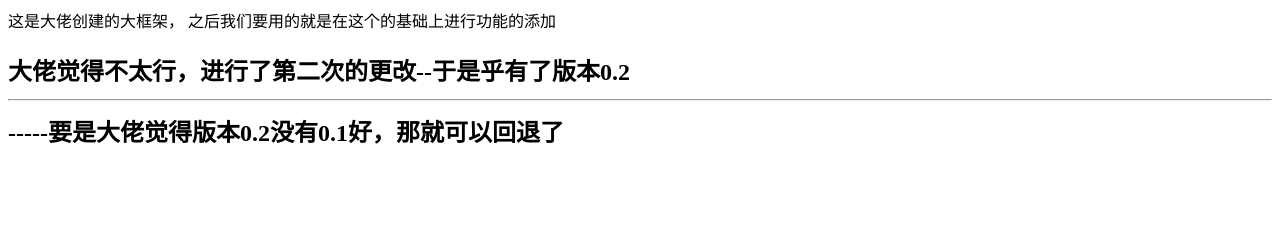
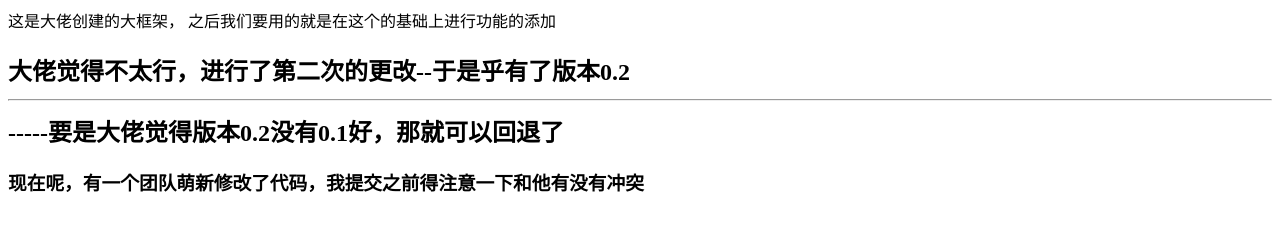
Before and after one commit to magicSweets/git-demo2, a plain HTML site: page index.html in a window 1280 px wide. Drawn offline with Linux system fonts and the light colour scheme.

Commit message:
我的第三次，这次伴随着新成员代码的加入，我需要拉取一下最新版本，来看看我们有没有冲突

```diff
--- a/index.html
+++ b/index.html
@@ -3,3 +3,7 @@
     大佬觉得不太行，进行了第二次的更改--于是乎有了版本0.2
     <hr> -----要是大佬觉得版本0.2没有0.1好，那就可以回退了
 </h2>
+
+<h3>
+    现在呢，有一个团队萌新修改了代码，我提交之前得注意一下和他有没有冲突
+</h3>
```
